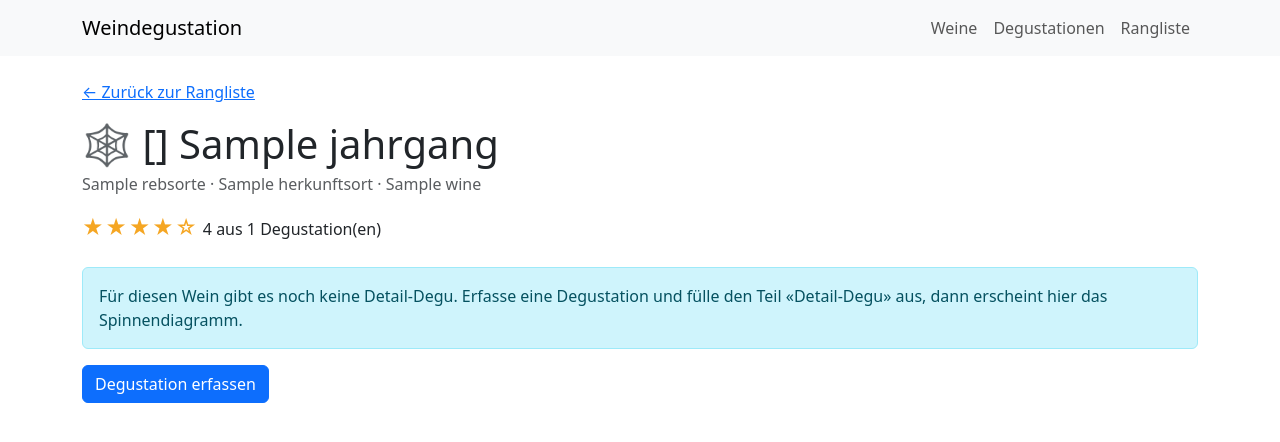
After one commit to koAhnig25/weindegu-webapp, a Flask app: template src/app/templates/wine_profile.html in a window 1280 px wide. The commit adds this page. Shown: the top 442 px of the page. Run offline with Flask 3, Linux system fonts and the light colour scheme; the template is opened without the code that fills it: most values are stand-ins (such as "Sample title", 1, 10 or a date in 2020); some libraries are stand-ins or nearby versions.

Commit message:
Geschmacksprofil mit Spinnendiagramm

```diff
--- a/src/app/__init__.py
+++ b/src/app/__init__.py
@@ -470,6 +470,70 @@ def create_app(test_config: dict[str, Any] | None = None) -> Flask:
             .fetchall()
         )
         return render_template("ranking.html", wines=wines)
+    @app.route("/wines/<int:wine_id>/profile", methods=["GET"])
+    def wine_profile(wine_id: int):
+        wine = get_wine(wine_id)
+        if wine is None:
+            abort(404)
+        tastings = (
+            get_db()
+            .execute(
+                "SELECT rating, detailed_tasting FROM tastings WHERE wine_id = ?",
+                (wine_id,),
+            )
+            .fetchall()
+        )
+        axes = (
+            ("Farbintensität", "appearance_intensity",
+             {"pale": 1, "medium": 2, "deep": 3}),
+            ("Nase", "nose_intensity",
+             {"neutral": 1, "medium": 2, "aromatic": 3}),
+            ("Süsse", "taste_sweetness",
+             {"dry": 1, "slightly_sweet": 2, "sweet": 3}),
+            ("Säure", "taste_acidity",
+             {"slightly_sour": 2, "very_sour": 3}),
+            ("Tannin", "taste_tannin",
+             {"slightly_astringent": 2, "very_astringent": 3}),
+            ("Körper", "taste_body",
+             {"light": 1, "medium": 2, "heavy": 3}),
+            ("Abgang", "finish_length",
+             {"short": 1, "medium": 2, "long": 3}),
+        )
+        aroma_labels = {}
+        for group in TASTING_DETAIL_GROUPS:
+            if group["key"] in ("nose_aromas", "taste_aromas"):
+                aroma_labels.update(dict(group["options"]))
+        sums = {label: [] for label, _key, _scale in axes}
+        aroma_counts: dict[str, int] = {}
+        for tasting in tastings:
+            details = load_detailed_tasting(tasting["detailed_tasting"])
+            for label, key, scale in axes:
+                for value in details.get(key, []):
+                    if value in scale:
+                        sums[label].append(scale[value])
+            for key in ("nose_aromas", "taste_aromas"):
+                for value in details.get(key, []):
+                    name = aroma_labels.get(value, value)
+                    aroma_counts[name] = aroma_counts.get(name, 0) + 1
+        profile = {
+            label: round(sum(values) / len(values), 1) if values else 0
+            for label, values in sums.items()
+        }
+        has_details = any(sums.values())
+        ratings = [tasting["rating"] for tasting in tastings]
+        avg_rating = round(sum(ratings) / len(ratings), 1) if ratings else None
+        top_aromas = sorted(aroma_counts.items(), key=lambda item: -item[1])[:5]
+        return render_template(
+            "wine_profile.html",
+            wine=wine,
+            profile_labels=list(profile.keys()),
+            profile_values=list(profile.values()),
+            has_details=has_details,
+            avg_rating=avg_rating,
+            tasting_count=len(tastings),
+            top_aromas=top_aromas,
+        )
+
     return app
 
 
--- a/src/app/templates/ranking.html
+++ b/src/app/templates/ranking.html
@@ -55,7 +55,7 @@
                             {% else %}{{ loop.index }}
                             {% endif %}
                         </td>
-                        <td><strong>{{ wine.name }}</strong> {{ wine.jahrgang }}</td>
+                        <td><a href="{{ url_for('wine_profile', wine_id=wine.id) }}"><strong>{{ wine.name }}</strong></a> {{ wine.jahrgang }}</td>
                         <td>{{ wine.rebsorte }}</td>
                         <td>{{ wine.winery_name }}</td>
                         <td>
--- a/src/app/templates/tasting_form.html
+++ b/src/app/templates/tasting_form.html
@@ -25,6 +25,7 @@
                 <a class="nav-link active" aria-current="page" href="{{ url_for('tastings') }}">
                     Degustationen
                 </a>
+                <a class="nav-link" href="{{ url_for('ranking') }}">Rangliste</a>
             </div>
         </div>
     </nav>
--- a/src/app/templates/tasting_start.html
+++ b/src/app/templates/tasting_start.html
@@ -18,6 +18,7 @@
                 <a class="nav-link active" aria-current="page" href="{{ url_for('tastings') }}">
                     Degustationen
                 </a>
+                <a class="nav-link" href="{{ url_for('ranking') }}">Rangliste</a>
             </div>
         </div>
     </nav>
--- a/src/app/templates/tastings.html
+++ b/src/app/templates/tastings.html
@@ -28,6 +28,7 @@
                 <a class="nav-link active" aria-current="page" href="{{ url_for('tastings') }}">
                     Degustationen
                 </a>
+                <a class="nav-link" href="{{ url_for('ranking') }}">Rangliste</a>
             </div>
         </div>
     </nav>
--- /dev/null
+++ b/src/app/templates/wine_profile.html
@@ -0,0 +1,96 @@
+<!doctype html>
+<html lang="de">
+<head>
+    <meta charset="utf-8">
+    <meta name="viewport" content="width=device-width, initial-scale=1">
+    <title>Profil – {{ wine.name }}</title>
+    <link
+        href="{{ url_for('static', filename='vendor/bootstrap/bootstrap.min.css') }}"
+        rel="stylesheet"
+    >
+    <style>
+        .stars { color: #f5a623; font-size: 1.3rem; letter-spacing: 0.1rem; }
+        .chart-box { max-width: 560px; }
+    </style>
+</head>
+<body>
+    <nav class="navbar navbar-expand bg-body-tertiary">
+        <div class="container">
+            <a class="navbar-brand" href="{{ url_for('index') }}">Weindegustation</a>
+            <div class="navbar-nav">
+                <a class="nav-link" href="{{ url_for('index') }}">Weine</a>
+                <a class="nav-link" href="{{ url_for('tastings') }}">Degustationen</a>
+                <a class="nav-link" href="{{ url_for('ranking') }}">Rangliste</a>
+            </div>
+        </div>
+    </nav>
+
+    <main class="container py-4">
+        <a href="{{ url_for('ranking') }}">← Zurück zur Rangliste</a>
+        <h1 class="mt-3 mb-1">🕸️ {{ wine.name }} {{ wine.jahrgang }}</h1>
+        <p class="text-body-secondary">
+            {{ wine.rebsorte }} · {{ wine.herkunftsort }} · {{ wine.winery_name }}
+        </p>
+
+        {% if avg_rating is not none %}
+            <p>
+                <span class="stars">
+                    {%- for i in range(1, 6) -%}
+                        {% if avg_rating >= i - 0.5 %}★{% else %}☆{% endif %}
+                    {%- endfor -%}
+                </span>
+                {{ avg_rating }} aus {{ tasting_count }} Degustation(en)
+            </p>
+        {% endif %}
+
+        {% if has_details %}
+            <h2 class="h4 mt-4">Geschmacksprofil</h2>
+            <p class="text-body-secondary small">
+                Durchschnitt aller Detail-Degus · Skala 1 (wenig) bis 3 (viel)
+            </p>
+            <div class="chart-box">
+                <canvas id="profileChart"></canvas>
+            </div>
+
+            {% if top_aromas %}
+                <h2 class="h4 mt-4">Häufigste Aromen</h2>
+                <p>
+                    {% for name, count in top_aromas %}
+                        <span class="badge text-bg-secondary me-1">{{ name }} ({{ count }})</span>
+                    {% endfor %}
+                </p>
+            {% endif %}
+
+            <script src="https://cdn.jsdelivr.net/npm/chart.js@4.4.1/dist/chart.umd.min.js"></script>
+            <script>
+                new Chart(document.getElementById("profileChart"), {
+                    type: "radar",
+                    data: {
+                        labels: {{ profile_labels|tojson }},
+                        datasets: [{
+                            label: {{ wine.name|tojson }},
+                            data: {{ profile_values|tojson }},
+                            backgroundColor: "rgba(128, 0, 64, 0.2)",
+                            borderColor: "rgb(128, 0, 64)",
+                            pointBackgroundColor: "rgb(128, 0, 64)",
+                        }],
+                    },
+                    options: {
+                        scales: { r: { min: 0, max: 3, ticks: { stepSize: 1 } } },
+                        plugins: { legend: { display: false } },
+                    },
+                });
+            </script>
+        {% else %}
+            <p class="alert alert-info mt-4">
+                Für diesen Wein gibt es noch keine Detail-Degu.
+                Erfasse eine Degustation und fülle den Teil «Detail-Degu» aus,
+                dann erscheint hier das Spinnendiagramm.
+            </p>
+            <a class="btn btn-primary" href="{{ url_for('new_tasting', wine_id=wine.id) }}">
+                Degustation erfassen
+            </a>
+        {% endif %}
+    </main>
+</body>
+</html>
```
